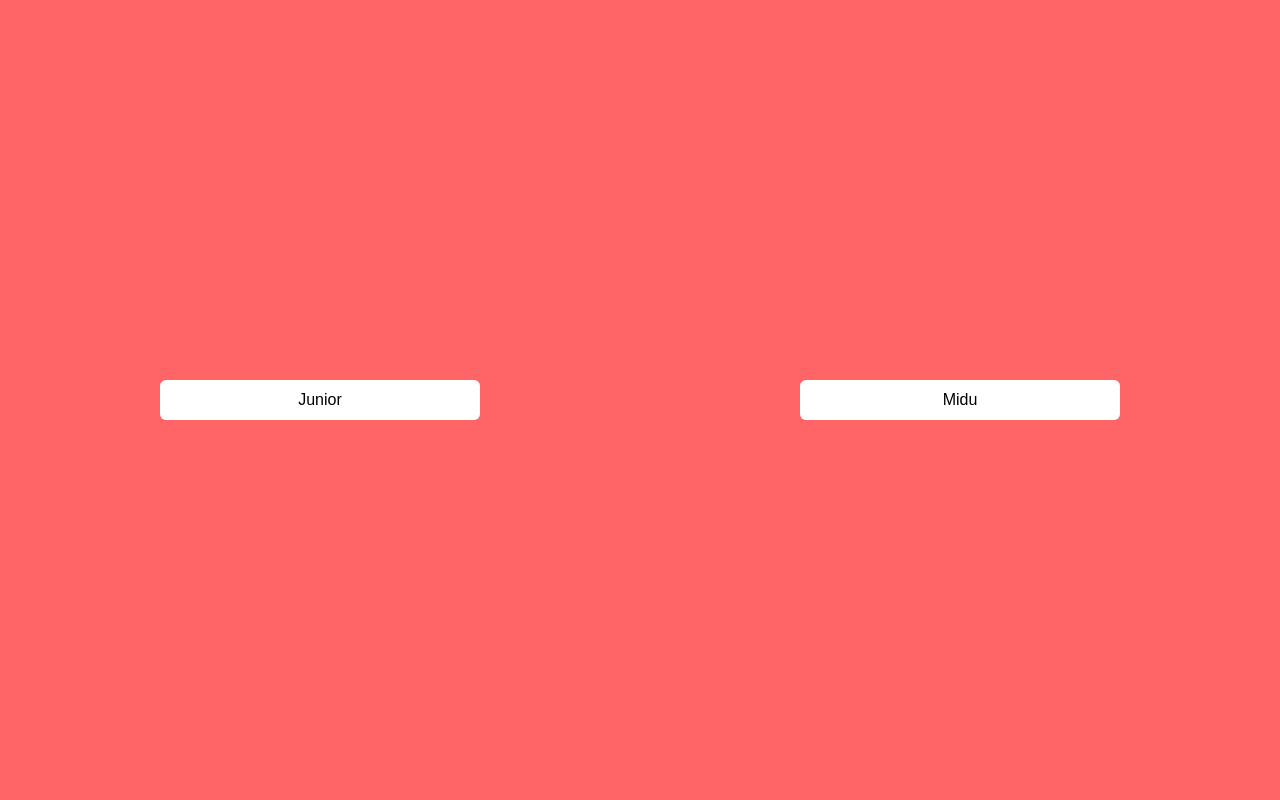
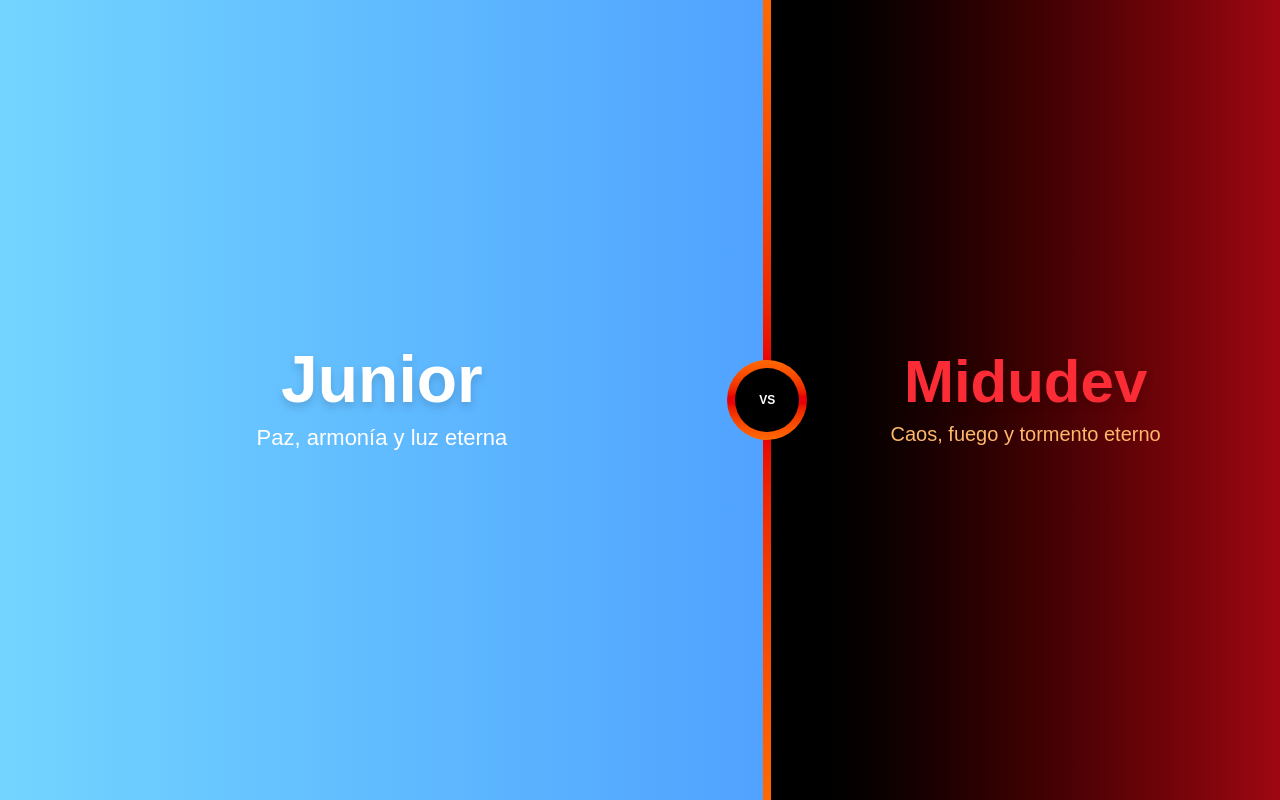
Before and after one commit to gerardocrr/quiz-js, a Next.js app: page / in a window 1280 px wide. Built offline with nearby package versions, Linux system fonts and the light colour scheme.

Commit message:
refactor Home component to implement hover effects and enhance layout with motion animations

```diff
--- a/app/page.tsx
+++ b/app/page.tsx
@@ -1,26 +1,70 @@
-import Link from "next/link";
+"use client";
+
+import { useState } from "react";
+import { motion } from "framer-motion";
 
 export default function Home() {
+  const [hoverHeaven, setHoverHeaven] = useState(false);
+  const [hoverHell, setHoverHell] = useState(false);
+
   return (
-    <div className="flex items-center justify-center bg-red-400 h-dvh">
-      <main className="flex w-full">
-        <div className="w-full flex justify-center">
-          <Link
-            className="bg-white text-black p-2 rounded-md hover:bg-slate-200 flex justify-center w-1/2"
-            href={"/junior"}
-          >
+    <div className="h-dvh w-full flex flex-row overflow-hidden">
+      {/* Left Side */}
+      <motion.div
+        className="relative h-full bg-gradient-to-r from-sky-300 to-blue-400 flex items-center justify-center overflow-hidden"
+        animate={{
+          width: hoverHeaven ? "60%" : hoverHell ? "40%" : "50%",
+        }}
+        transition={{ duration: 0.5 }}
+        onMouseEnter={() => setHoverHeaven(true)}
+        onMouseLeave={() => setHoverHeaven(false)}
+      >
+        <motion.div
+          className="z-10 text-center"
+          animate={{ scale: hoverHeaven ? 1.1 : 1 }}
+          transition={{ duration: 0.3 }}
+        >
+          <h1 className="text-4xl md:text-6xl font-bold text-white drop-shadow-lg">
             Junior
-          </Link>
+          </h1>
+          <p className="mt-2 text-white text-xl max-w-md mx-auto">
+            Paz, armonía y luz eterna
+          </p>
+        </motion.div>
+      </motion.div>
+
+      {/* Divider */}
+      <div className="w-2 h-full bg-gradient-to-b from-orange-500 via-red-600 to-orange-500 relative z-20">
+        <div className="absolute top-1/2 left-1/2 -translate-x-1/2 -translate-y-1/2 w-20 h-20 rounded-full bg-gradient-to-b from-orange-500 via-red-600 to-orange-500 flex items-center justify-center">
+          <div className="w-16 h-16 rounded-full bg-black flex items-center justify-center">
+            <div className="text-white text-xs font-bold">VS</div>
+          </div>
         </div>
-        <div className="w-full flex justify-center">
-          <Link
-            className="bg-white text-black p-2 rounded-md hover:bg-slate-200 flex justify-center w-1/2"
-            href={"/midu"}
-          >
-            Midu
-          </Link>
-        </div>
-      </main>
+      </div>
+
+      {/* Right Side */}
+      <motion.div
+        className="relative h-full bg-gradient-to-l from-red-800 to-black flex items-center justify-center overflow-hidden"
+        animate={{
+          width: hoverHell ? "60%" : hoverHeaven ? "40%" : "50%",
+        }}
+        transition={{ duration: 0.5 }}
+        onMouseEnter={() => setHoverHell(true)}
+        onMouseLeave={() => setHoverHell(false)}
+      >
+        <motion.div
+          className="z-10 text-center"
+          animate={{ scale: hoverHell ? 1.1 : 1 }}
+          transition={{ duration: 0.3 }}
+        >
+          <h1 className="text-4xl md:text-6xl font-bold text-red-500 drop-shadow-lg">
+            Midudev
+          </h1>
+          <p className="mt-2 text-orange-300 text-xl max-w-md mx-auto">
+            Caos, fuego y tormento eterno
+          </p>
+        </motion.div>
+      </motion.div>
     </div>
   );
 }
```
